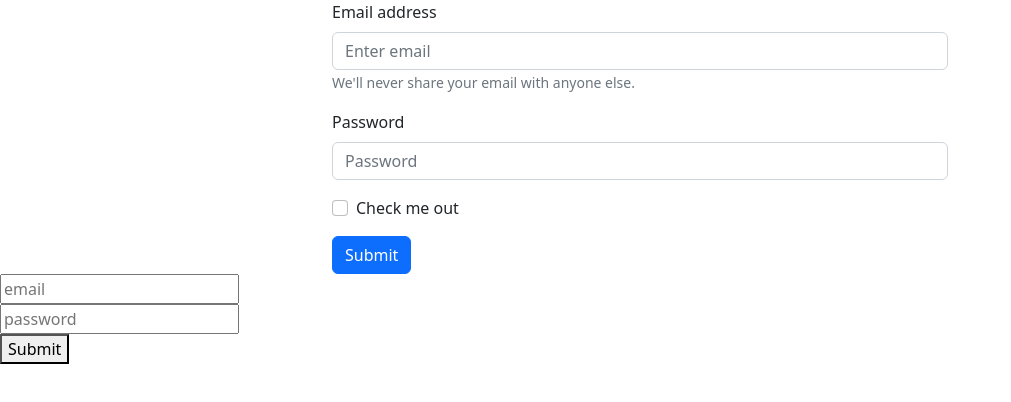
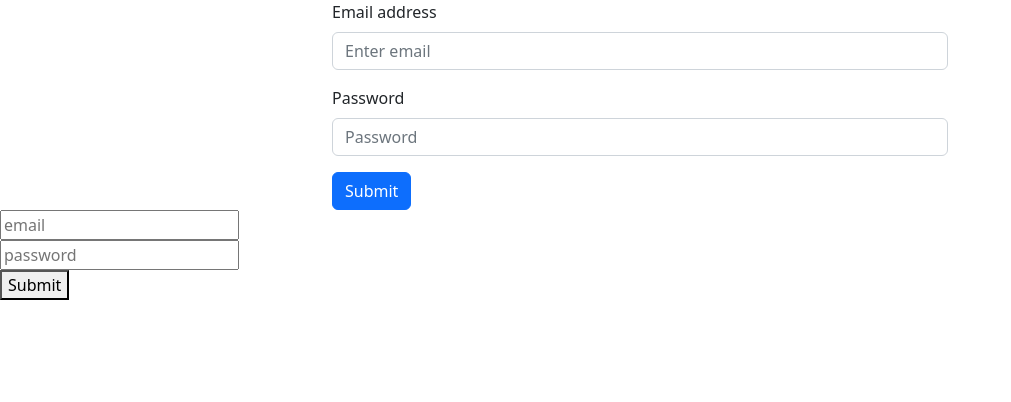
Before and after one commit to RaisulislamRimon/milestone10-module57-email-password-auth, a React (Create React App) app: page / in a window 1280 px wide. Shown: the top 402 px of the page, without its empty margins (0-1011 px from the left). Built offline with nearby package versions, Linux system fonts and the light colour scheme.

Commit message:
update form ui

```diff
--- a/src/components/RegisterReactBootstrap/RegisterReactBootstrap.js
+++ b/src/components/RegisterReactBootstrap/RegisterReactBootstrap.js
@@ -8,18 +8,13 @@ const RegisterReactBootstrap = () => {
         <Form.Group className="mb-3" controlId="formBasicEmail">
           <Form.Label>Email address</Form.Label>
           <Form.Control type="email" placeholder="Enter email" />
-          <Form.Text className="text-muted">
-            We'll never share your email with anyone else.
-          </Form.Text>
         </Form.Group>
 
         <Form.Group className="mb-3" controlId="formBasicPassword">
           <Form.Label>Password</Form.Label>
           <Form.Control type="password" placeholder="Password" />
         </Form.Group>
-        <Form.Group className="mb-3" controlId="formBasicCheckbox">
-          <Form.Check type="checkbox" label="Check me out" />
-        </Form.Group>
+
         <Button variant="primary" type="submit">
           Submit
         </Button>
```
